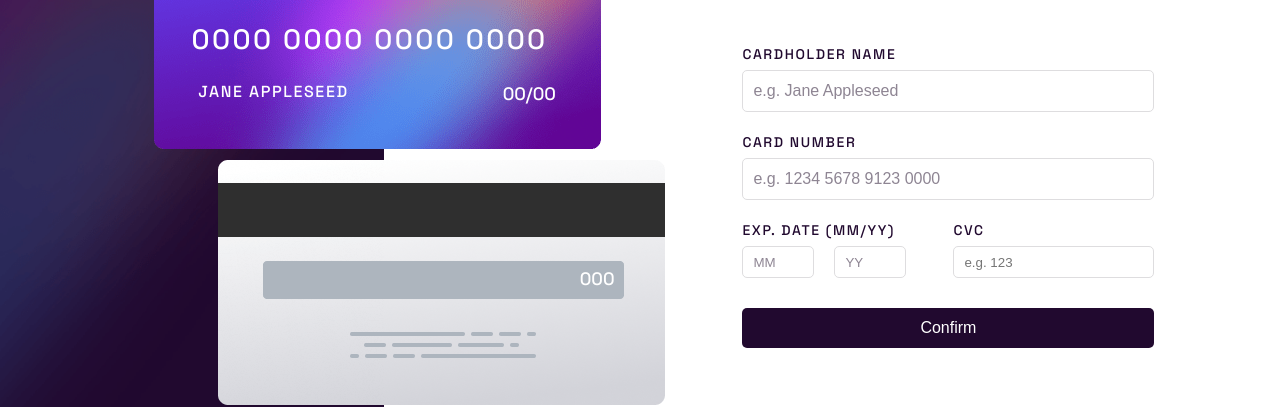
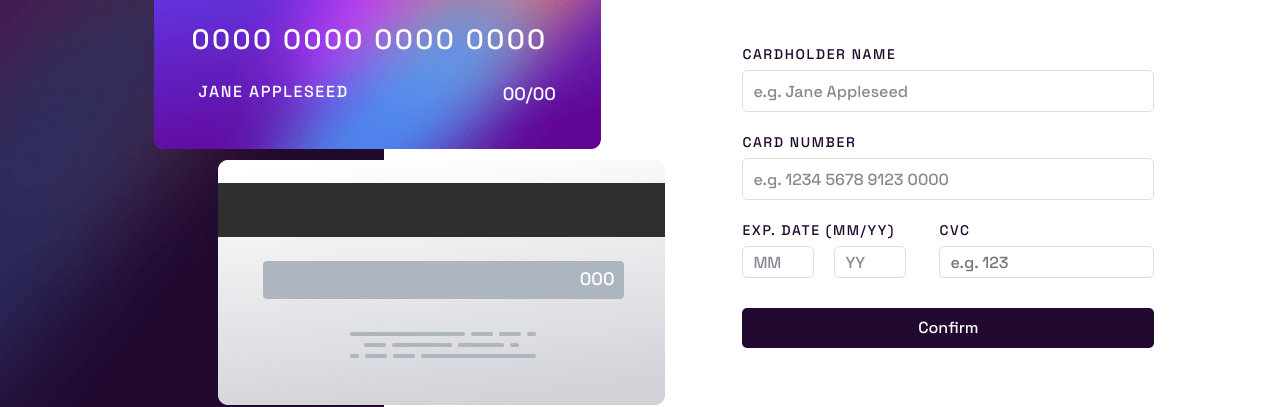
Before and after one commit to RochiFox/interactive-card-form, a React (Vite) app: page / in a window 1280 px wide. Shown: the part 256-663 px from the top of the page. Built offline with nearby package versions, Linux system fonts and the light colour scheme.

Commit message:
Updated: updated form styles

```diff
--- a/src/pages/home/styles.css
+++ b/src/pages/home/styles.css
@@ -1,3 +1,18 @@
+input,
+button {
+  font: inherit;
+}
+
+input::-webkit-outer-spin-button,
+input::-webkit-inner-spin-button {
+  -webkit-appearance: none;
+  margin: 0;
+}
+
+input[type="number"] {
+  -moz-appearance: textfield;
+}
+
 .home {
   width: 100vw;
   height: 100vh;
@@ -99,6 +114,11 @@
   border-radius: 5px;
   border: 1px solid hsl(270, 3%, 87%);
   font-size: 16px;
+  transition: border-color 0.3s, border-radius 0.3s;
+}
+
+.form__input:focus {
+  outline: 1px solid hsl(249, 99%, 64%);
 }
 
 .form__input:hover {
@@ -124,6 +144,14 @@
   padding-left: 10px;
 }
 
+.form__input-small:hover {
+  cursor: pointer;
+}
+
+.form__input-small:focus {
+  outline: 1px solid hsl(249, 99%, 64%);
+}
+
 .form__input-small:last-child {
   margin-right: 0;
 }
@@ -140,6 +168,14 @@
   border: 1px solid hsl(270, 3%, 87%);
 }
 
+.form__input-medium:hover {
+  cursor: pointer;
+}
+
+.form__input-medium:focus {
+  outline: 1px solid hsl(249, 99%, 64%);
+}
+
 .form__button {
   width: 412px;
   height: 40px;
```
Lines whose indentation alone changed are shown as unchanged.
